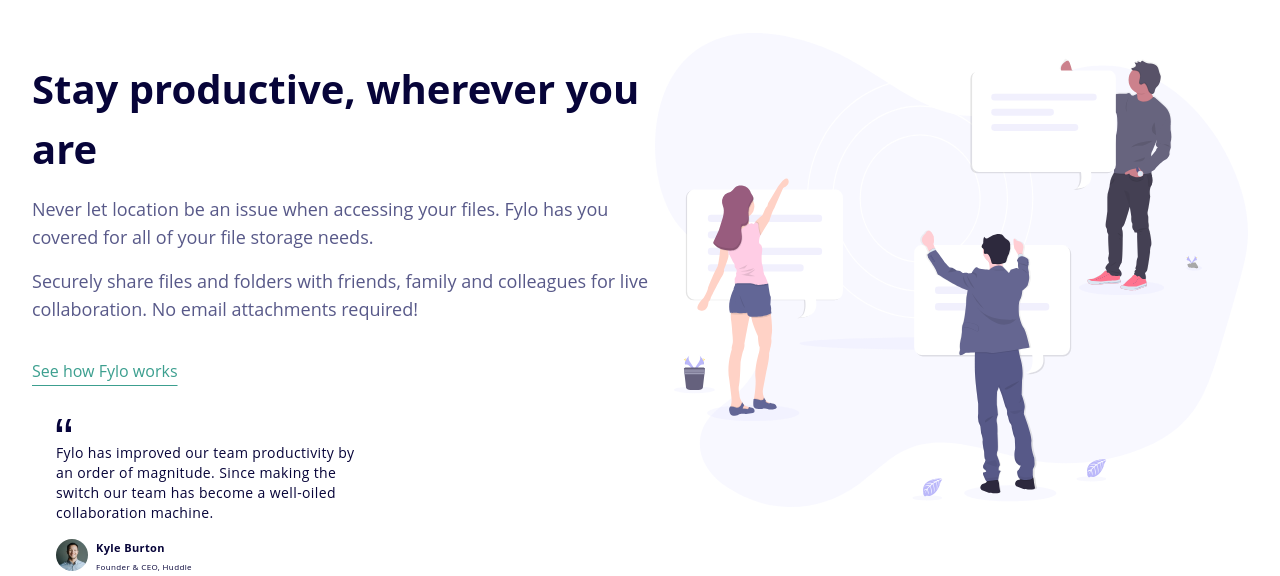
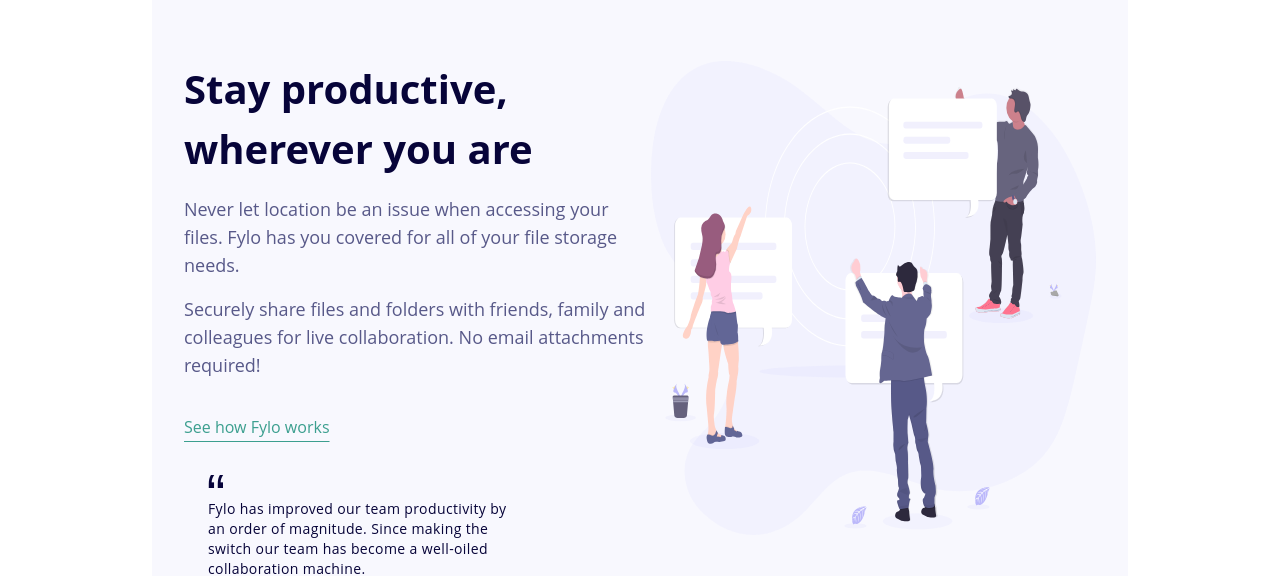
Before and after one commit to Jiexi-Ash/fylo-landing-page, a Next.js app: page / in a window 1280 px wide. Shown: the part 879-1455 px from the top of the page. Built offline with nearby package versions, Linux system fonts and the light colour scheme.

Commit message:
added background image

```diff
--- a/components/Productive/Productive.js
+++ b/components/Productive/Productive.js
@@ -3,7 +3,7 @@
 
 function Productive() {
   return (
-    <div className="px-8 py-24 container mx-auto max-w-8xl">
+    <div className="px-8 py-24 container mx-auto max-w- bg-productiveMobile bg-cover bg-center md:bg-productiveDesktop">
       <div className="flex flex-col justify-center items-center md:flex-row-reverse md:justify-between">
         <div className="relative h-44 w-72 md:w-96 md:h-80 lg:w-[640px] lg:h-[474px] ">
           <Image
@@ -13,11 +13,11 @@
           />
         </div>
         <div className="grid grid-cols-1 place-items-center pt-20 md:place-items-start">
-          <div className="max-w-[320px] text-center md:text-left md:max-w-2xl">
+          <div className="max-w-[320px] text-center md:text-left  md:max-w-2xl">
             <h2 className="text-[16px]  font-bold text-veryDarkBlue py-4 md:text-[40px]">
               Stay productive, wherever you are
             </h2>
-            <p className="text-desaturatedBlue leading-[21px] text-sm md:text-lg   pb-4">
+            <p className="text-desaturatedBlue leading-[21px] text-sm md:text-lg     pb-4">
               Never let location be an issue when accessing your files. Fylo has
               you covered for all of your file storage needs.
             </p>
--- a/tailwind.config.js
+++ b/tailwind.config.js
@@ -10,8 +10,6 @@
       md: "768px",
       lg: "976px",
       xl: "1440px",
-      "8xl": { max: "1440px" },
-      // => @media (max-width: 1535px) { ... }
     },
     extend: {
       colors: {
@@ -29,6 +27,10 @@
       maxWidth: {
         "8xl": "1440px",
       },
+      backgroundImage: {
+        productiveMobile: "url(/images/bg-curve-mobile.svg)",
+        productiveDesktop: "url(/images/bg-curve-desktop.svg)",
+      },
     },
   },
   plugins: [],
```
